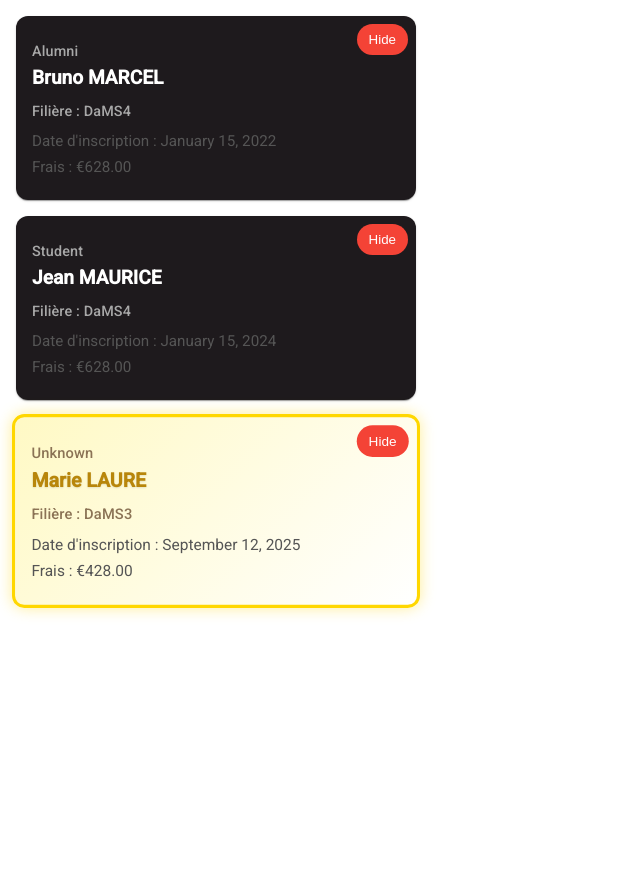
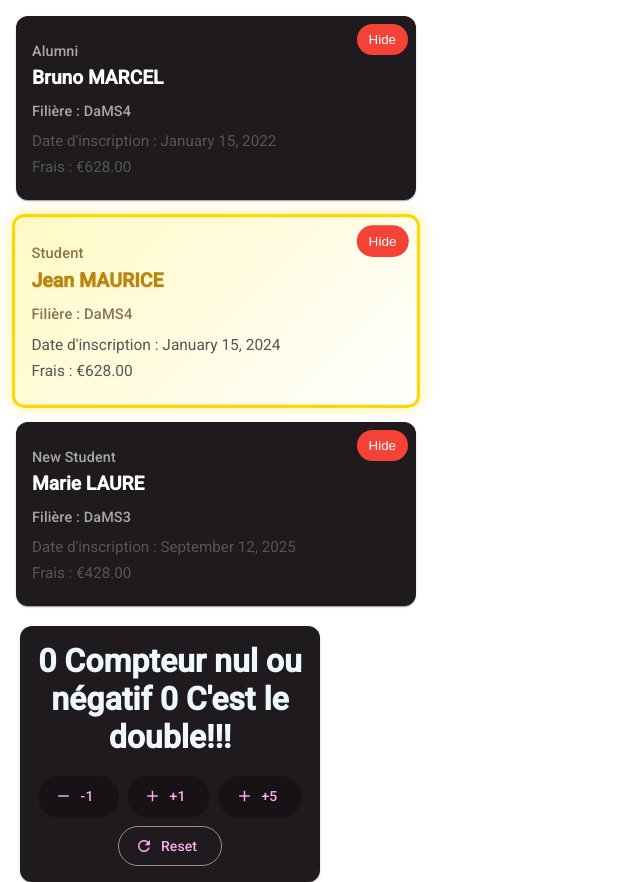
Before and after one commit to JarodCode/awi-app, an Angular app: page / in a window 1280 px wide. Shown: the whole page, without its empty margins (0-640 px from the left). Before the commit the page ends 816 px from the top, so only its background shows below. Built offline with nearby package versions, Linux system fonts and the light colour scheme.

Commit message:
Ajout du compteur

```diff
--- a/src/app/app.component.html
+++ b/src/app/app.component.html
@@ -1 +1,2 @@
 <app-student-list></app-student-list>
+<app-counter-component></app-counter-component>
--- a/src/app/app.component.ts
+++ b/src/app/app.component.ts
@@ -1,11 +1,11 @@
 import { Component } from '@angular/core';
 import { RouterOutlet } from '@angular/router';
-import { StudentCardComponent } from './student/student-card/student-card.component';
 import { StudentListComponent } from './student/student-list/student-list.component';
+import { CounterComponentComponent } from './counter-component/counter-component.component';
 
 @Component({
   selector: 'app-root',
-  imports: [RouterOutlet, StudentListComponent],
+  imports: [RouterOutlet, StudentListComponent, CounterComponentComponent],
   templateUrl: './app.component.html',
   styleUrl: './app.component.scss'
 })
--- /dev/null
+++ b/src/app/counter-component/counter-component.component.html
@@ -0,0 +1,33 @@
+<mat-card class="counter">
+  <mat-card-content>
+    <div class="counter-display">
+      <span class="count-value">
+        {{ this.count() }}
+        @if(this.count() > 0){
+          Compteur positif
+        } @else {
+          Compteur nul ou négatif
+        }
+      </span>
+      <span class="count-value">{{ this.dcount() }} C'est le double!!!</span>
+    </div>
+    <div class="counter-controls">
+      <button mat-raised-button color="accent" (click)="decrement()">
+        <mat-icon>remove</mat-icon>
+        -1
+      </button>
+      <button mat-raised-button color="primary" (click)="increment()">
+        <mat-icon>add</mat-icon>
+        +1
+      </button>
+      <button mat-raised-button color="primary" (click)="increment5()">
+        <mat-icon>add</mat-icon>
+        +5
+      </button>
+      <button mat-stroked-button color="warn" (click)="reset()">
+        <mat-icon>refresh</mat-icon>
+        Reset
+      </button>
+    </div>
+  </mat-card-content>
+</mat-card>
--- /dev/null
+++ b/src/app/counter-component/counter-component.component.scss
@@ -0,0 +1,22 @@
+.counter {
+  max-width: 300px;
+  margin: 20px;
+}
+
+.counter-display {
+  text-align: center;
+  margin-bottom: 20px;
+  color: aliceblue;
+}
+
+.count-value {
+  font-size: 2em;
+  font-weight: bold;
+}
+
+.counter-controls {
+  display: flex;
+  gap: 10px;
+  justify-content: center;
+  flex-wrap: wrap;
+}
--- /dev/null
+++ b/src/app/counter-component/counter-component.component.ts
@@ -0,0 +1,33 @@
+import { Component, computed, signal } from '@angular/core';
+import { MatCardModule } from '@angular/material/card';
+import { MatButtonModule } from '@angular/material/button';
+import { MatIconModule } from '@angular/material/icon';
+
+@Component({
+  selector: 'app-counter-component',
+  imports: [MatCardModule, MatButtonModule, MatIconModule],
+  templateUrl: './counter-component.component.html',
+  styleUrl: './counter-component.component.scss'
+})
+export class CounterComponentComponent {
+  count = signal(0)
+  dcount = computed(() => this.count() * 2)
+
+  increment(){
+    this.count.update(c => c+1)
+  }
+
+  increment5(){
+    this.count.update(c => c+5)
+  }
+
+  decrement(){
+    this.count.update(c => c-1)
+  }
+
+  reset(){
+    this.count.set(0)
+  }
+
+
+}
--- a/src/app/student/student-card/student-card.component.html
+++ b/src/app/student/student-card/student-card.component.html
@@ -1,11 +1,11 @@
-<mat-card class ="student-card" [class.highlight]="this.student().registrationDate.getFullYear() == 2025">
+<mat-card class ="student-card" [class.highlight]="this.student().registrationDate.getFullYear() == 2024">
     <button class="hide-button" (click)="remove.emit(student().id)">Hide</button>
     <mat-card-header>
         <mat-card-subtitle>
             @switch(true) {
                 @case(this.student().registrationDate.getFullYear() <= 2022) { Alumni }
                 @case(this.student().registrationDate.getFullYear() >= 2023 && this.student().registrationDate.getFullYear() <= 2024) { Student }
-                @case(this.student().registrationDate.getFullYear() > 2025) { New Student }
+                @case(this.student().registrationDate.getFullYear() >= 2025) { New Student }
                 @default { Unknown }
             }
         </mat-card-subtitle>
```
Also changed, not shown: 1 other file (tests, documents, lock files or other folders).
